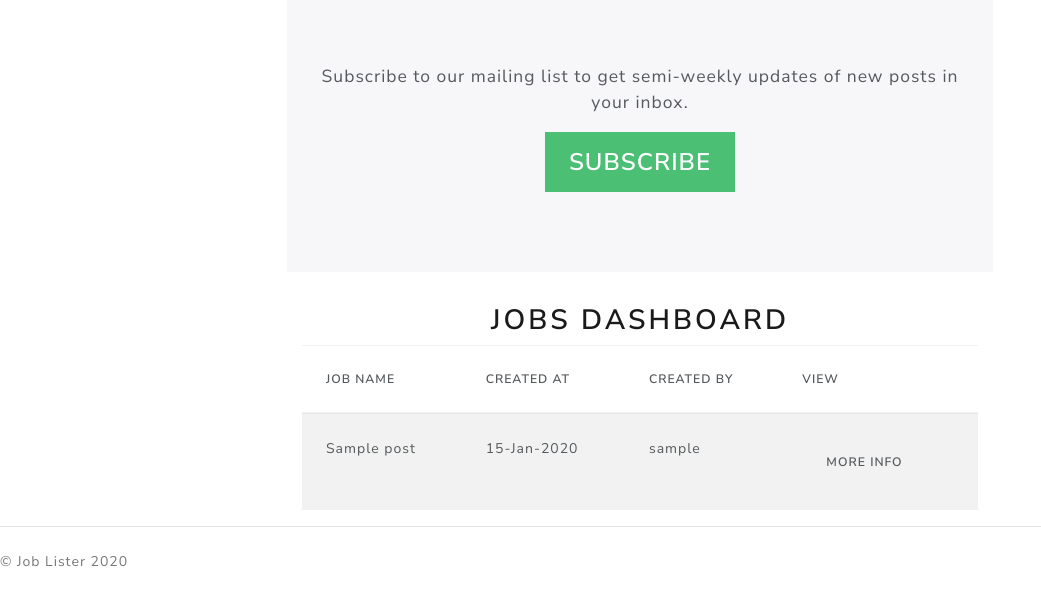
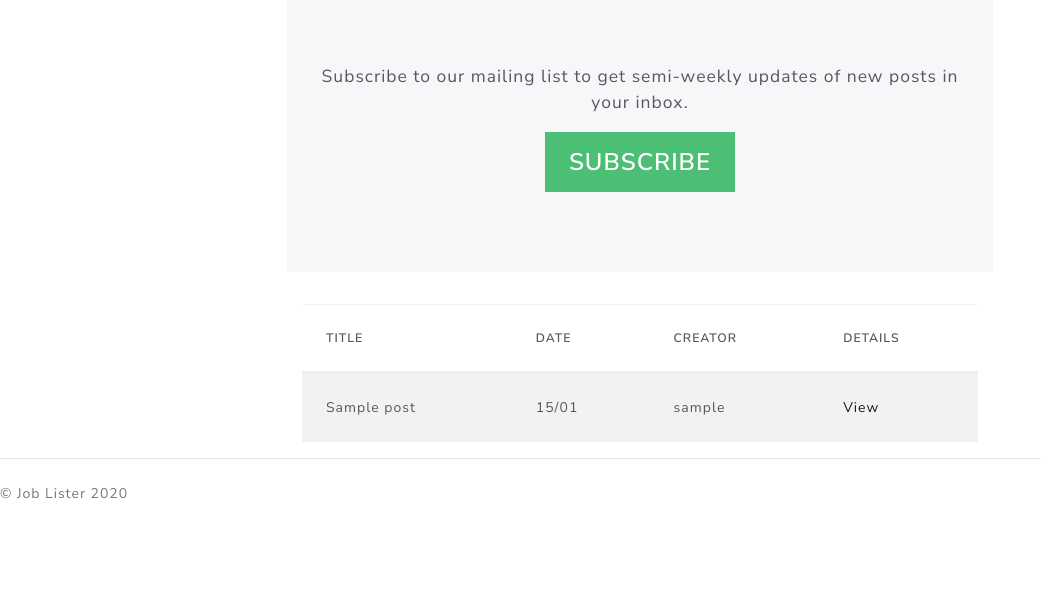
Before and after one commit to Ruchika06/Job_Posting, a PHP site: page / in a window 1280 px wide. Shown: the part 122-728 px from the top of the page, without its empty margins (0-1041 px from the left). Run offline with PHP 8.4, Linux system fonts and the light colour scheme; tables that the repository leaves empty hold one stand-in row (values such as "Sample post").

Commit message:
Minor changes in homepage design

```diff
--- a/app/templates/frontpage.php
+++ b/app/templates/frontpage.php
@@ -4,46 +4,26 @@
 <p><a class="btn btn-lg btn-success" href="#" role="button">Subscribe</a></p>
 </div>
  <div class="container">
-
-
       <!-- All Job Posts that are available -->
-
       <div class="row">
         <div class="col-md-12">
           <div class="table-responsive">
-            <h2 class="text-center">Jobs Dashboard</h2>
             <table class="table table-striped">
               <thead>
-                <th>Job Name</th>
-                <th>Created At</th>
-                <th>Created By</th>
-                <th>View </th>
+                <th>Title</th>
+                <th>Date</th>
+                <th>Creator</th>
+                <th>Details</th>
               </thead>
               <tbody>
-                <?php
-                //Sql Query for showing all applied job posts.
-
-
-
-
-                  //print_r($postsres);
-
-                  //If user applied to job then display that post information.
-                    foreach($posts as $post)
-                    {
-
-                     ?>
-                      <tr>
-                        <td><?php echo $post->title; ?></td>
-                        <td><?php echo date("d-M-Y", strtotime($post->created_at)); ?></td>
-                        <td><?php echo $post->username; ?></td>
-                        <td><a class="btn btn-default" href="postview.php?id=<?php echo $post->id ?>">More Info</a></td>
-                      </tr>
-                     <?php
-                    }
-
-
-                ?>
+                <?php foreach($posts as $post) { ?>
+                  <tr>
+                    <td><?php echo $post->title; ?></td>
+                    <td><?php echo date("d/m", strtotime($post->created_at)); ?></td>
+                    <td><?php echo $post->username; ?></td>
+                    <td><a href="postview.php?id=<?php echo $post->id ?>">View</a></td>
+                  </tr>
+                <?php } ?>
               </tbody>
             </table>
           </div>
@@ -51,5 +31,4 @@
       </div>
     </div>
 </div>
-
 <?php include 'inc/footer.php'?>
```
